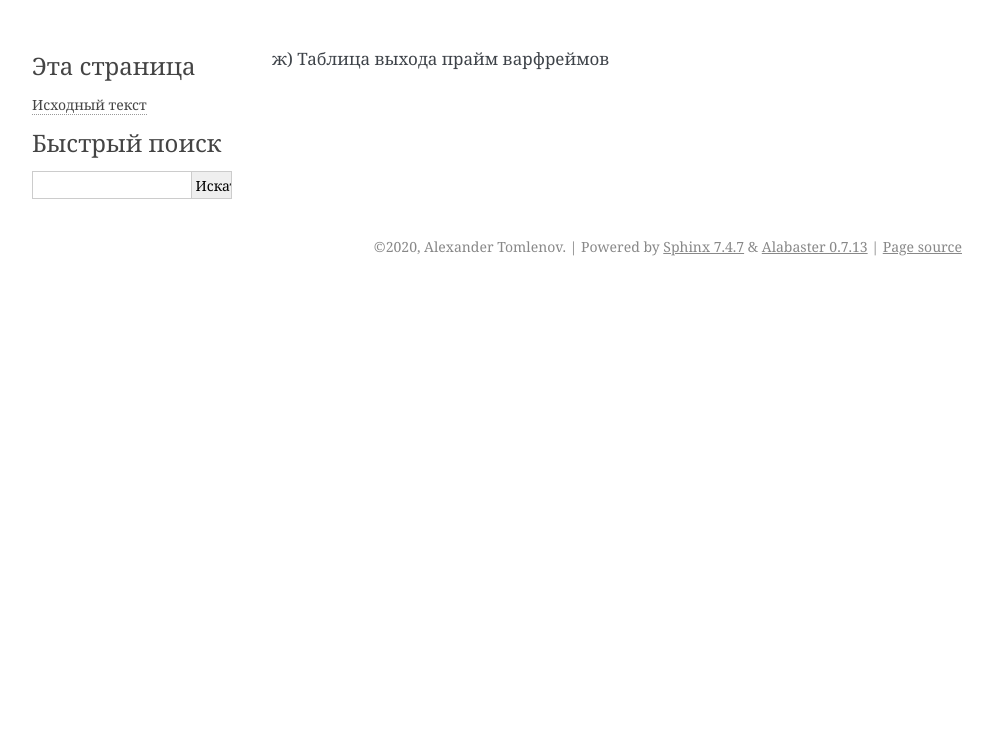
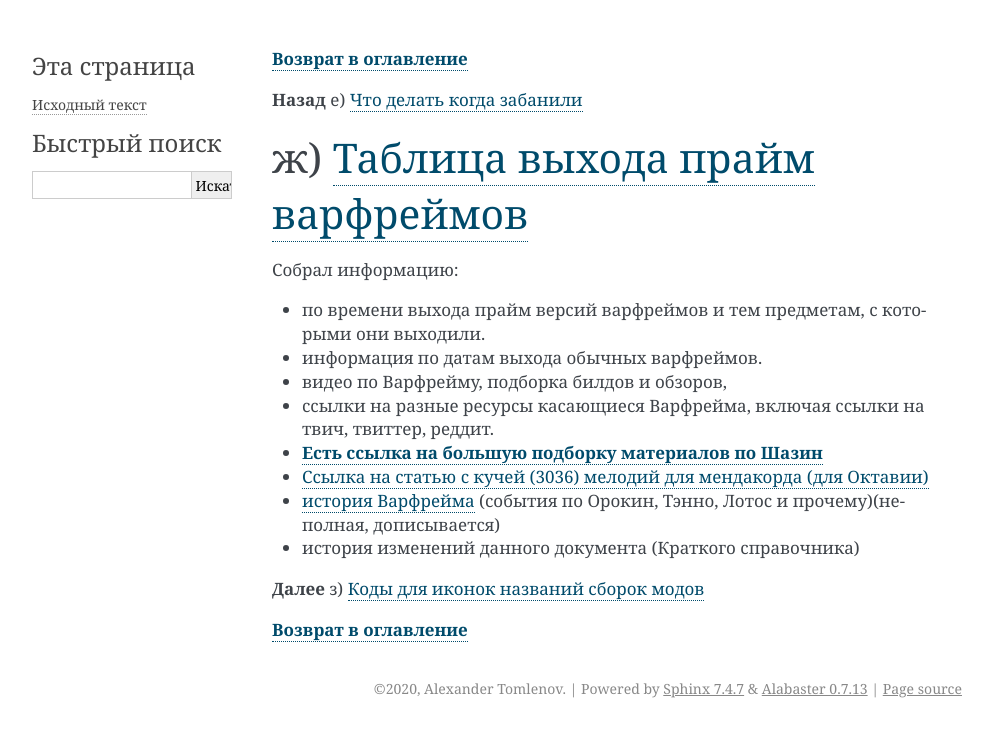
Before and after one commit to crackedmind/warframe-brief-guide, a Sphinx documentation site: the page built from source/01_g.md, in a window 1280 px wide. Shown: the top 737 px of the page, without its empty margins (148-1141 px from the left). Built offline with Sphinx 7.4.7, drawn with Linux system fonts in a browser that asks for light colours.

Commit message:
Update 01_g.md

```diff
--- a/source/01_g.md
+++ b/source/01_g.md
@@ -1 +1,28 @@
-ж) Таблица выхода прайм варфреймов
+**[Возврат в оглавление](index.md)**
+
+**Назад** е) [Что делать когда забанили](01_f.md)
+
+
+### ж) [Таблица выхода прайм варфреймов](https://docs.google.com/spreadsheets/d/1b3pPbsEezDgmMguELT4mD-h_7aFZPVrbcsbGy32j4tU/edit?usp=sharing)
+
+Собрал информацию:
+
+- по времени выхода прайм версий варфреймов и тем предметам, с которыми они выходили.
+
+- информация по датам выхода обычных варфреймов.
+
+- видео по Варфрейму, подборка билдов и обзоров,
+
+- ссылки на разные ресурсы касающиеся Варфрейма, включая ссылки на твич, твиттер, реддит.
+
+- **[Есть ссылка на большую подборку материалов по Шазин](https://docs.google.com/document/d/1VvlM4IQr8bfUV8pCJMVNRaG6piJTR9_t-xq7wQaxpho/preview)**
+
+- [Ссылка на статью с кучей (3036) мелодий для мендакорда (для Октавии)](https://forums.warframe.com/topic/786389-3036-mandachord-requests-fulfilled-rounds-on-fridays/)
+
+- [история Варфрейма](https://docs.google.com/spreadsheets/d/1b3pPbsEezDgmMguELT4mD-h_7aFZPVrbcsbGy32j4tU/edit#gid=56961682&range=A1) (события по Орокин, Тэнно, Лотос и прочему)(неполная, дописывается)
+
+- история изменений данного документа (Краткого справочника)
+
+**Далее** з) [Коды для иконок названий сборок модов](01_h.md)
+
+**[Возврат в оглавление](index.md)**
```
